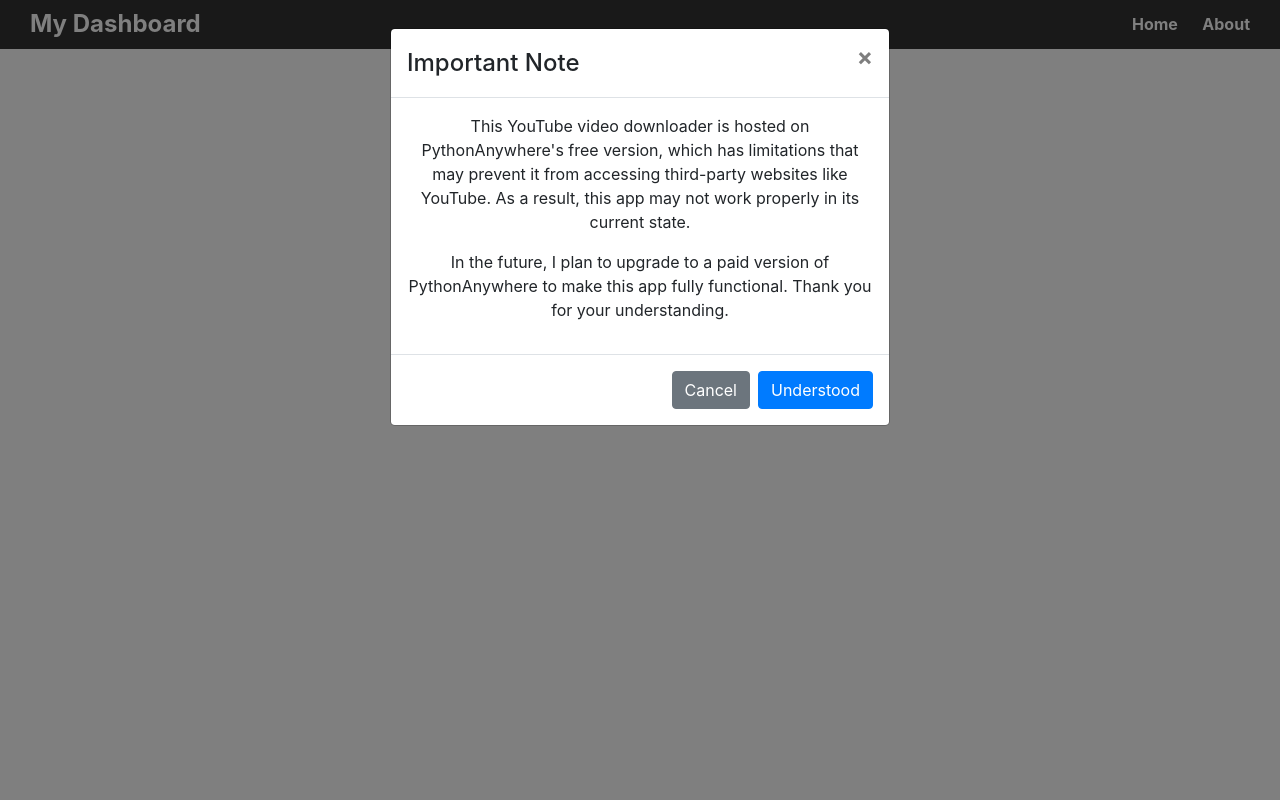
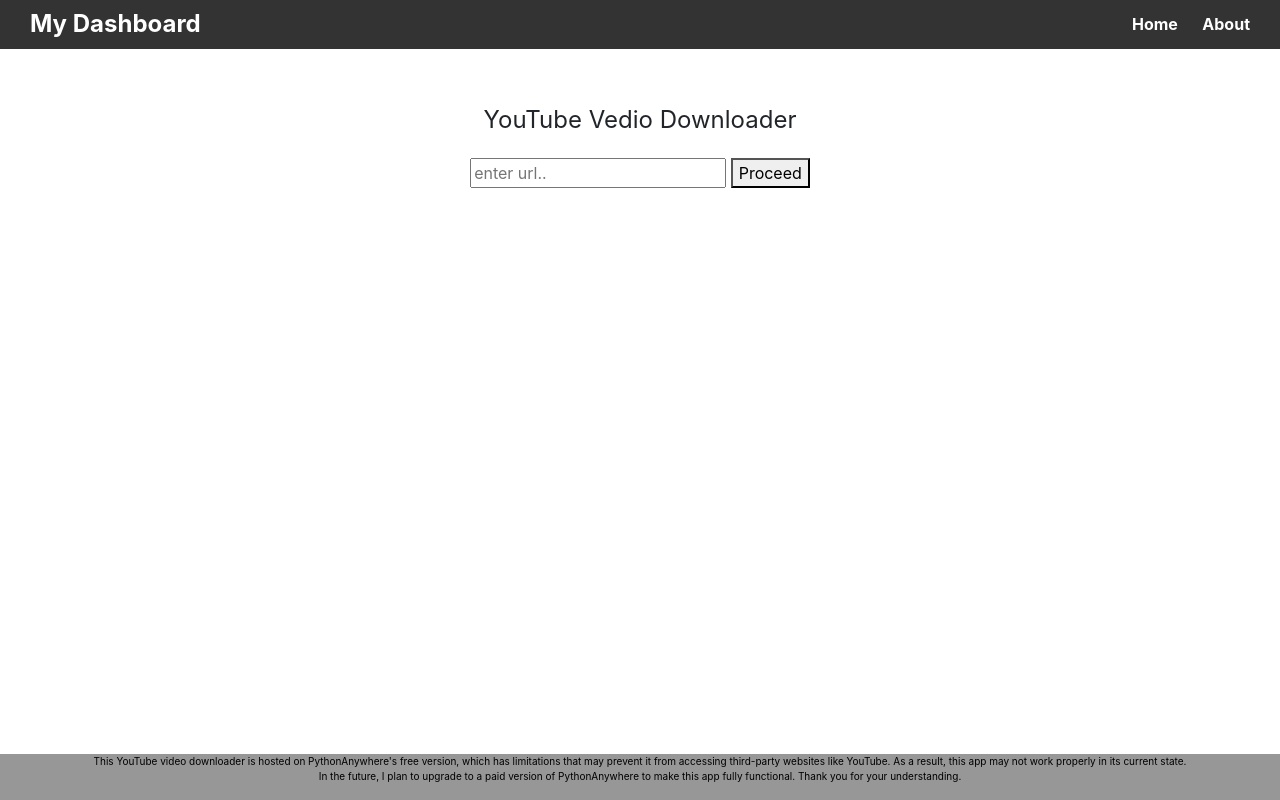
Before and after one commit to satheesh22g/VersaToolbox, a Django app: page /ytdownloader/ in a window 1280 px wide. Run offline with Django 3.2, Linux system fonts and the light colour scheme; parts of the project's set-up code (start-up, migrations or seed data) failed here and were passed over; some libraries are stand-ins or nearby versions.

Commit message:
optimize code

```diff
--- a/qr_maker/models.py
+++ b/qr_maker/models.py
@@ -1,3 +1,7 @@
 from django.db import models
 
 # Create your models here.
+
+class Document(models.Model):
+    pdf_file = models.FileField(upload_to='pdfs/')
+    docx_file = models.FileField(upload_to='docx/', blank=True, null=True)
--- a/qr_maker/templates/ytdownloader.html
+++ b/qr_maker/templates/ytdownloader.html
@@ -5,9 +5,16 @@
     <meta name="viewport" content="width=device-width, initial-scale=1">
     <title>YT Vedio Downloader</title>
     <style>
+        html
+        {
+            height: 100%;
+            box-sizing: border-box;
+        }
         body {
             font-family: Arial, sans-serif;
             display: flex;
+            box-sizing: inherit;
+            position: relative;
             justify-content: center;
             align-items: center;
             height: 100vh;
@@ -34,61 +41,38 @@
             font-size: 24px;
             margin-bottom: 20px;
         }
-
+        .footer {
+            position: fixed;
+            bottom: 0;
+            left: 0;
+            width: 100%;
+            background-color: #979797;
+            color: #000000;
+            text-align: center;
+            margin-top: 20%;
+            font-size: x-small;
+        }
     </style>
     <link rel="stylesheet" href="https://stackpath.bootstrapcdn.com/bootstrap/4.5.2/css/bootstrap.min.css">
 </head>
 {% include 'nav.html' %}
+
 <body style="align-items: center;text-align: center;height: fit-content;">
-    <div class="modal" id="myModal">
-        <div class="modal-dialog">
-            <div class="modal-content">
 
-                <!-- Modal Header -->
-                <div class="modal-header">
-                    <h4 class="modal-title">Important Note</h4>
-                    <button type="button" class="close" onclick="location.href='/dashboard/'">&times;</button>
-                </div>
 
-                <!-- Modal body -->
-                <div class="modal-body">
-                    <p>This YouTube video downloader is hosted on PythonAnywhere's free version, which has limitations that may prevent it from accessing third-party websites like YouTube. As a result, this app may not work properly in its current state.</p>
-                    <p>In the future, I plan to upgrade to a paid version of PythonAnywhere to make this app fully functional. Thank you for your understanding.</p>
-                </div>
 
-                <!-- Modal footer with "Cancel" and "Understood" buttons -->
-            <div class="modal-footer">
-                <button type="button" class="btn btn-secondary" onclick="location.href='/dashboard/'">Cancel</button>
-                <button type="button" class="btn btn-primary" data-dismiss="modal">Understood</button>
-            </div>
-
-            </div>
-        </div>
-    </div>
-
-    <!-- Your download form and other content here -->
-
-    <!-- Include Bootstrap JS (jQuery is required) -->
-    <script src="https://code.jquery.com/jquery-3.5.1.slim.min.js"></script>
-    <script src="https://cdn.jsdelivr.net/npm/@popperjs/core@2.5.3/dist/umd/popper.min.js"></script>
-    <script src="https://stackpath.bootstrapcdn.com/bootstrap/4.5.2/js/bootstrap.min.js"></script>
-
-    <!-- JavaScript to trigger the modal on page load -->
-    <script>
-        $(document).ready(function(){
-            $("#myModal").modal('show');
-        });
-    </script>
 
     <div class="content">
+
     <div class="title">YouTube Vedio Downloader</div>
 
     <div class="input-container">
     <form method="post" action="">
         {% csrf_token %}
         <!-- for fetching the video -->
-        <input type="text" name="given_url" value="{{url}}" placeholder="enter url..">
+        <input type="text" name="given_url" value="{{url}}" placeholder="enter url.." required>
         <button type="submit" name="fetch-vid" value="fetch-vid">Proceed</button>
+        {{ message }}
 
         <br>
             <h3>{{vidTitle}}</h3>
@@ -96,12 +80,19 @@
         <br>
 
         <!-- for downloading the video -->
+       <div style="margin-bottom: 20%;">
         {% for x in stream %}
-            {{x.resolution}} <button type="submit" name="download-vid" value="{{forloop.counter}}">Download</button>|
-        {% endfor %}
+        {{x.resolution}} <button type="submit" name="download-vid" value="{{forloop.counter}}">Download</button>|
+    {% endfor %}
+       </div>
         <br><br>
     </form>
     </div>
 </div>
+<div class="footer">
+    <p>This YouTube video downloader is hosted on PythonAnywhere's free version, which has limitations that may prevent it from accessing third-party websites like YouTube. As a result, this app may not work properly in its current state.<br>
+    In the future, I plan to upgrade to a paid version of PythonAnywhere to make this app fully functional. Thank you for your understanding.</p>
+
+</div>
 </body>
 </html>
--- a/qr_maker/urls.py
+++ b/qr_maker/urls.py
@@ -11,6 +11,6 @@
     path('zodiac_sign/',views.zodiac_sign),
     path('about/',views.about),
     path('cricket/',views.cricket),
-    path('docx_pdf/',views.docx_pdf),
+    path('convert/', views.convert_and_download, name='convert'),
     path('ytdownloader/',views.ytdownloader.as_view(),name="ytdownloader"),
 ]
--- a/qr_maker/views.py
+++ b/qr_maker/views.py
@@ -1,7 +1,7 @@
 from django.shortcuts import render
 from django.http import HttpResponse, HttpResponseRedirect
 import qrcode
-from .forms import QRForm,YtMp3Form,MobileForm,ZodiacForm
+from .forms import QRForm,YtMp3Form,MobileForm,ZodiacForm, UploadFileForm
 from PIL import Image
 import youtube_dl
 import phonenumbers
@@ -12,6 +12,13 @@
 from pytube import YouTube
 from django.shortcuts import render,redirect
 from django.http import HttpResponse, FileResponse
+from django.shortcuts import render, redirect
+from django.http import HttpResponse, Http404
+from .models import Document
+from .forms import DocumentForm
+from pdf2docx import Converter
+import os
+import tempfile
 # Create your views here.
 
 
@@ -167,7 +174,6 @@
             elif request.POST.get('download-vid'):
                 self.url = request.POST.get('given_url')
                 video = YouTube(self.url)
-                print("loveday")
                 stream = [x for x in video.streams.filter(progressive=True)]
                 video_qual = video.streams[int(request.POST.get('download-vid')) - 1]
                 video_qual.download(output_path='')
@@ -182,11 +188,40 @@
 
                 return response
         except:
-            message = "There"
-            return render(request,'error.html')
+            message = "Invalid URL. Ttry again!!!"
+            return render(request,'ytdownloader.html')
         return render(request,'ytdownloader.html')
 
-def docx_pdf(request):
-    return render(request,"docx_pdf.html")
 def about(request):
     return render(request, "about.html")
+def convert_and_download(request):
+    if request.method == 'POST':
+        form = DocumentForm(request.POST, request.FILES)
+        if form.is_valid():
+            pdf_file = request.FILES['pdf_file']
+
+            # Create a temporary file to store the PDF content
+
+            # Perform the PDF to DOCX conversion
+            docx_file = convert_pdf_to_docx(pdf_file)
+
+            # Serve the converted DOCX file as a response
+            with open(docx_file, 'rb') as docx_content:
+                response = HttpResponse(docx_content.read(), content_type='application/vnd.openxmlformats-officedocument.wordprocessingml.document')
+                response['Content-Disposition'] = f'attachment; filename=converted.docx'
+                return response
+    else:
+        form = DocumentForm()
+
+    return render(request, 'docx_pdf.html', {'form': form})
+
+def convert_pdf_to_docx(pdf_file_path):
+    # Create a temporary DOCX file path
+    docx_file_path = tempfile.mktemp(suffix='.docx')
+
+    # Convert PDF to DOCX using pdf2docx
+    cv = Converter(pdf_file_path)
+    cv.convert(docx_file_path, start=0, end=None)
+    cv.close()
+
+    return docx_file_path
```
Also changed, not shown: qr_maker/forms.py (+10 -0 lines), qr_maker/templates/dashboard.html (+4 -4 lines), qr_maker/templates/docx_pdf.html (+24 -3 lines), qr_maker/templates/error.html (deleted, +0 -10 lines).
